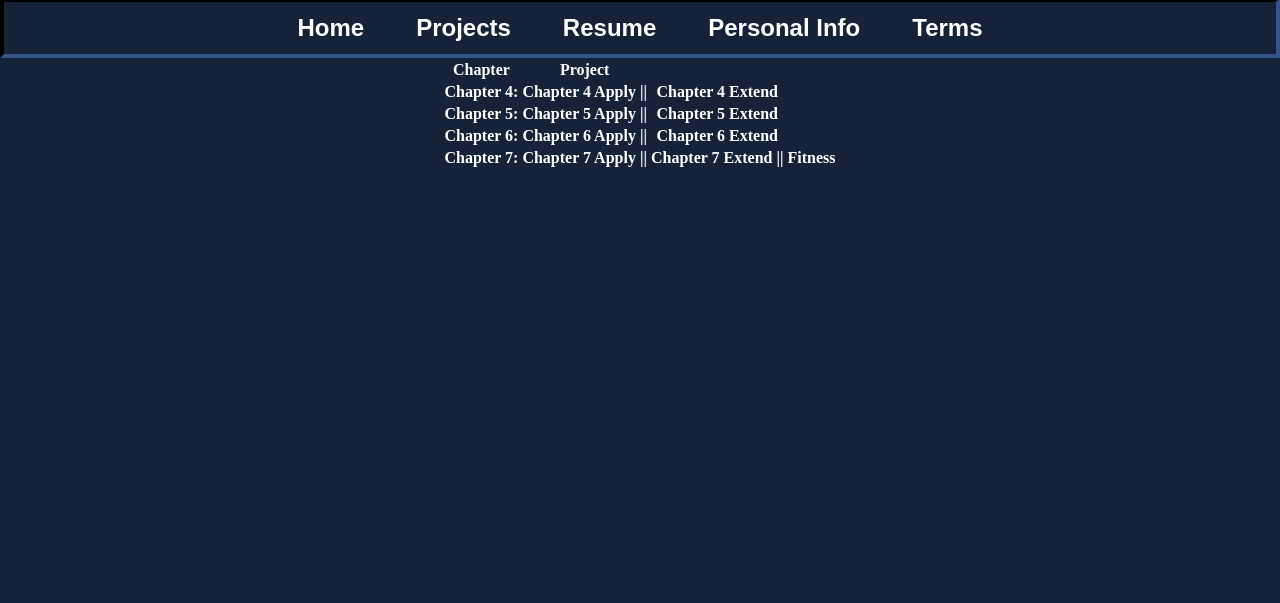
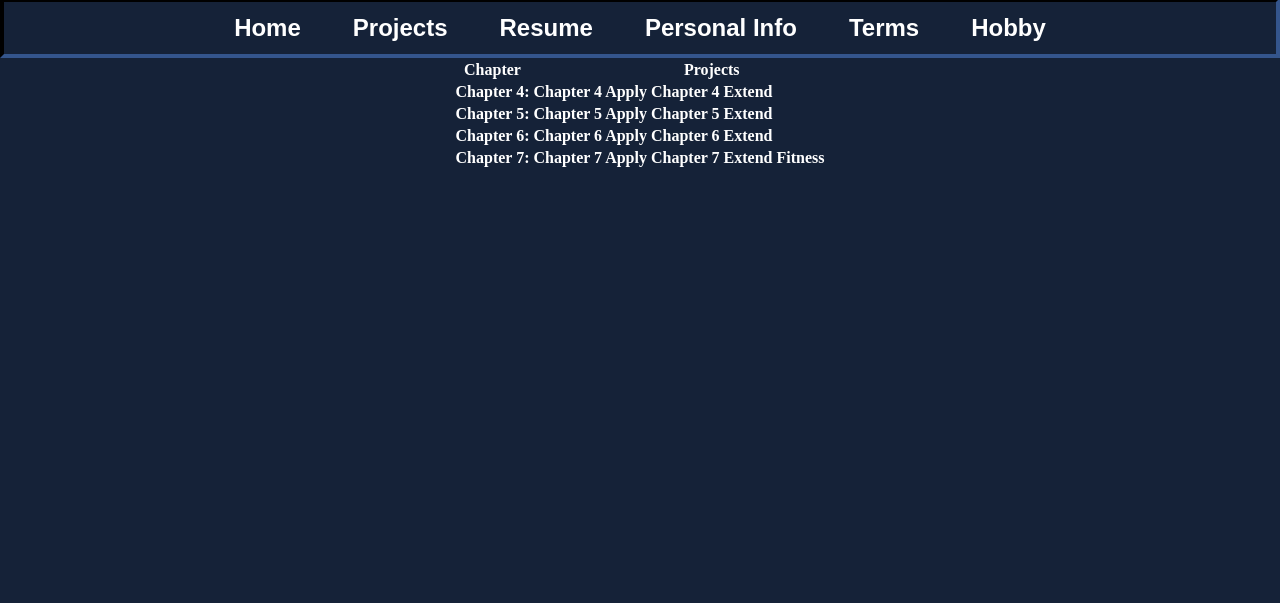
Before and after one commit to KalebRayle/KalebRayle.github.io, a plain HTML site: page projects.html in a window 1280 px wide. Shown: the part 191-794 px from the top of the page. Drawn offline with Linux system fonts and the light colour scheme.

Commit message:
Update projects.html

```diff
--- a/projects.html
+++ b/projects.html
@@ -24,6 +24,7 @@
 			<li><a href="resume.html">Resume</a></li>
 			<li><a href="personal.html">Personal Info</a></li>
 			<li><a href="terms.html">Terms</a></li>
+			<li><a href="hobby.html">Hobby</a></li>
 		</ul>
 
 	</nav>
@@ -34,31 +35,35 @@
 		<table class="center">
 		<tr>
 			<th>Chapter</th>
-			<th>Project</th>
+			<th></th>
+			<th>Projects</th>
 		</tr>
 		<tr>
 			<th>Chapter 4: </th>
 
-				<th><a href="assignments/chapter4/apply/index.html">Chapter 4 Apply ||</a></th>
+				<th><a href="assignments/chapter4/apply/index.html">Chapter 4 Apply </a></th>
 				<th><a href="assignments/chapter4/extend/extend04.html">Chapter 4 Extend</a></th>
+				<th></th>
 		</tr>
 		<tr>
 			<th>Chapter 5: </th>
 
-				<th><a href="assignments/chapter5/apply/index.html"> Chapter 5 Apply ||</a></th>
+				<th><a href="assignments/chapter5/apply/index.html"> Chapter 5 Apply </a></th>
 				<th><a href="assignments/chapter5/extend/index.html"> Chapter 5 Extend</a></th>
+				<th></th>
 		</tr>
 		<tr>
 			<th>Chapter 6: </th>
 
-			<th><a href="assignments/chapter06/apply/index.html">Chapter 6 Apply ||</a></th>
+			<th><a href="assignments/chapter06/apply/index.html">Chapter 6 Apply</a></th>
 			<th><a href="assignments/chapter06/extend/extend06.html">Chapter 6 Extend</a></th>
+			<th></th>
 
 		</tr>
 		<tr>
 			<th>Chapter 7: </th>
-			<th><a href="assignments/chapter07/apply/index.html">Chapter 7 Apply ||</a></th>
-			<th><a href="assignments/chapter07/extend/extend07.html">Chapter 7 Extend ||</a></th>
+			<th><a href="assignments/chapter07/apply/index.html">Chapter 7 Apply</a></th>
+			<th><a href="assignments/chapter07/extend/extend07.html">Chapter 7 Extend</a></th>
 			<th><a href="assignments/Fitness/index.html"> Fitness</a></th>
 		</tr>
 		</table>
```
